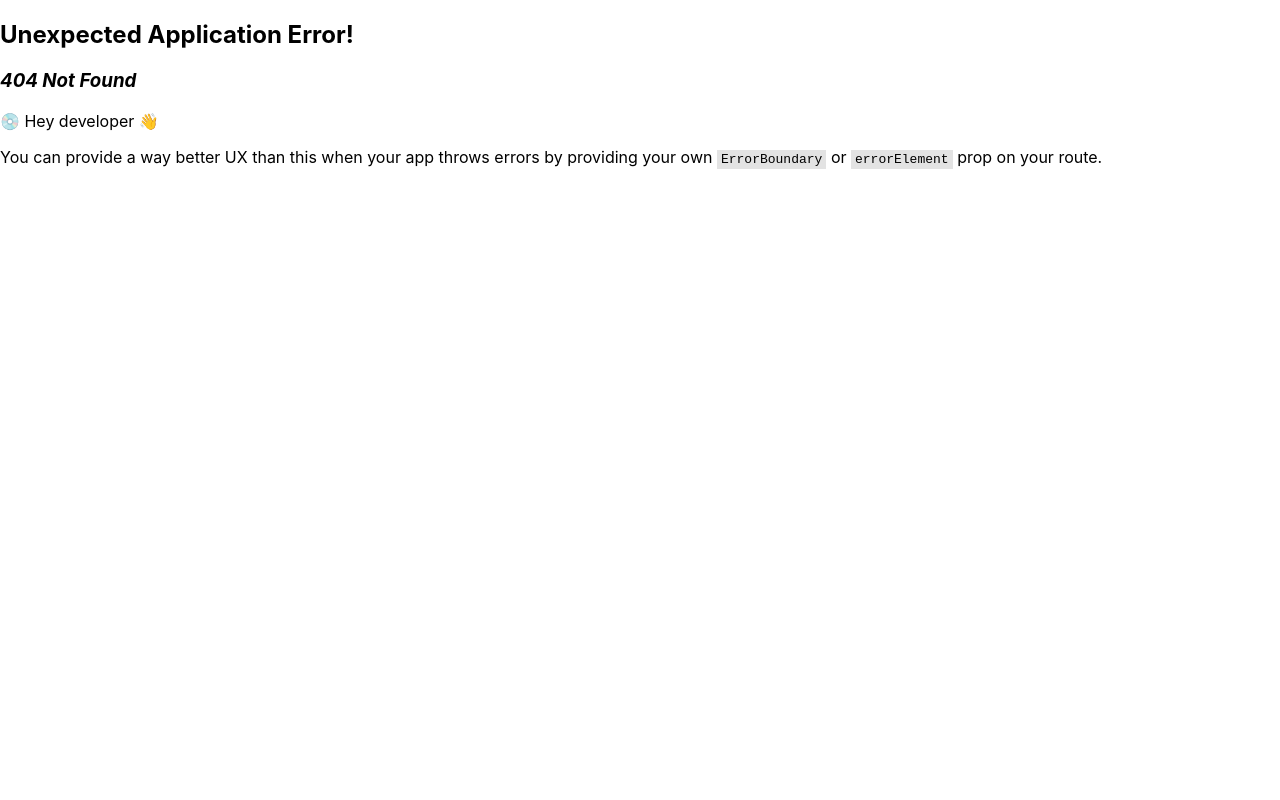
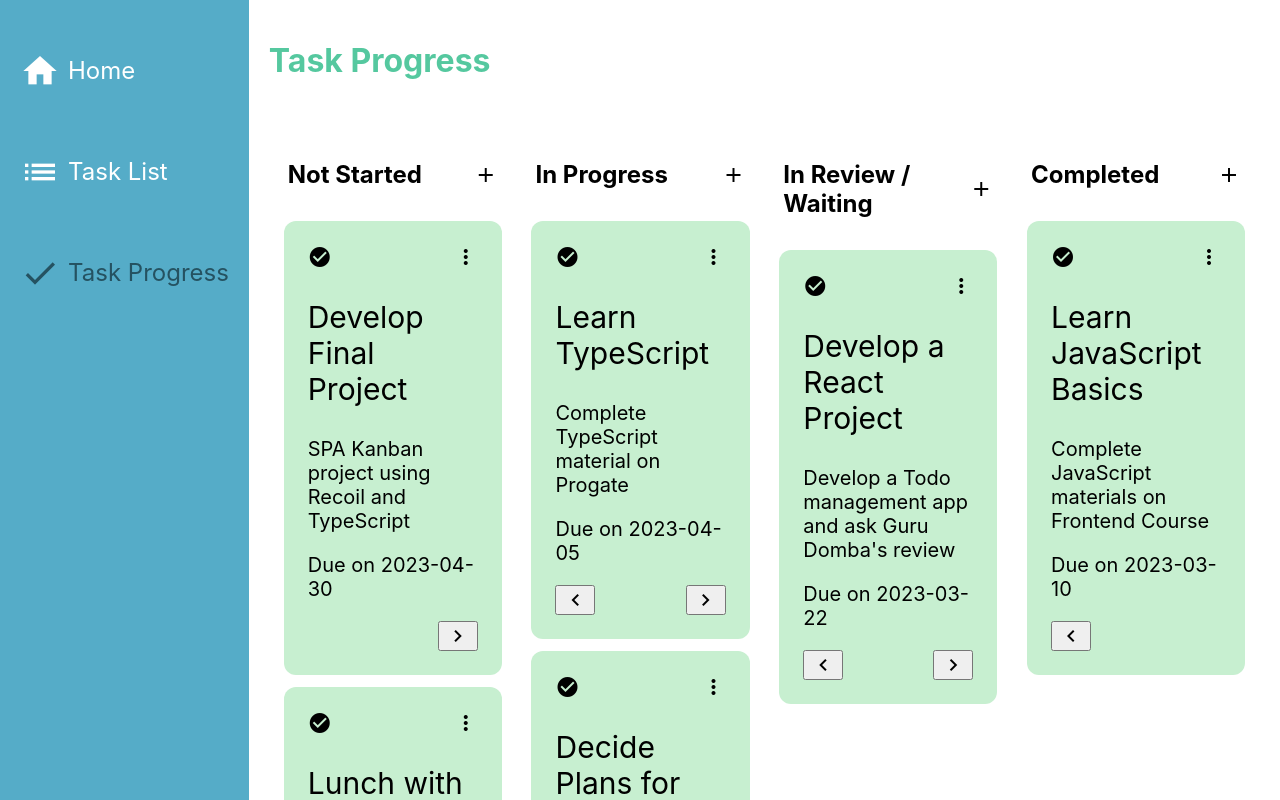
Before and after one commit to Navelle21/kanban-project-2, a React (Vite) app: page /task-progress in a window 1280 px wide. Before the commit this address had no page. Shown: the top 800 px of the page. Built offline with nearby package versions, Linux system fonts and the light colour scheme.

Commit message:
Develop the layouts of TaskList and TaskProgress pages

```diff
--- a/src/App.tsx
+++ b/src/App.tsx
@@ -1,6 +1,8 @@
 import React from 'react'
 import { RecoilRoot } from 'recoil'
 import TaskSummary from './features/tasks/components/TaskSummary'
+import TaskList from './features/tasks/components/TaskList/TaskList'
+import TaskProgress from './features/tasks/components/TaskProgress/TaskProgress'
 import {createBrowserRouter, RouterProvider} from 'react-router-dom'
 import SideMenuLayout from './layouts/SideMenuLayouts'
 
@@ -14,20 +16,12 @@ const router = createBrowserRouter([
         element: <TaskSummary />
       },
       {
-        path: 'task-list',
-        element: (
-          <div >
-            <h1>Task List</h1>
-          </div>
-        ),
+        path: '/task-list',
+        element: <TaskList />,
       },
       {
-        path: '/progress-management',
-        element: (
-          <div >
-            <h1>Task Progress</h1>
-          </div>
-        ),
+        path: '/task-progress',
+        element: <TaskProgress />,
       },
     ]
   }
--- a/src/components/SideMenu.tsx
+++ b/src/components/SideMenu.tsx
@@ -22,7 +22,7 @@ const SideMenu = (): JSX.Element => {
           <p style={styles.text}>Task List</p>
         </NavLink>
         <NavLink
-          to="/progress-management"
+          to="/task-progress"
           style={({ isActive }) => (isActive ? styles.activeLink : styles.link)}>
             <span className="material-icons" style={styles.icon}>
               done
--- a/src/features/tasks/TaskSelectors.ts
+++ b/src/features/tasks/TaskSelectors.ts
@@ -19,3 +19,30 @@ export const uncompletedTasksSelector = selector<Task[]>({
       })
     },
   })
+
+  export const notStartedTasksSelector = selector<Task[]>({
+    key: 'not_started_tasks',
+    get: ({ get }) => {
+      return get(tasksState).filter((task) => {
+        return task.progressOrder === 1
+      })
+    },
+  })
+
+  export const inProgressTasksSelector = selector<Task[]>({
+    key: 'in_progress_tasks',
+    get: ({ get }) => {
+      return get(tasksState).filter((task) => {
+        return task.progressOrder === 2
+      })
+    },
+  })
+
+  export const waitingTasksSelector = selector<Task[]>({
+    key: 'waiting_tasks',
+    get: ({ get }) => {
+      return get(tasksState).filter((task) => {
+        return task.progressOrder === 3
+      })
+    },
+  })
--- /dev/null
+++ b/src/features/tasks/components/TaskList/TaskList.tsx
@@ -0,0 +1,80 @@
+import React from 'react'
+import { useRecoilValue } from 'recoil'
+import { tasksState } from '../../TaskAtoms'
+import TaskListItem from './TaskListItem'
+import type { Task, CSSProperties } from '../../../../types'
+
+const TaskList = (): JSX.Element => {
+  const tasks: Task[] = useRecoilValue(tasksState)
+
+  return (
+    <div style={styles.container}>
+      <h1 style={styles.heading}>Your Tasks</h1>
+      <div style={styles.taskButtons}>
+        <button style={styles.button}>
+          <span className="material-icons">add</span>Add task
+        </button>
+        <button style={styles.button}>
+          <span className="material-icons">sort</span>Filter tasks
+        </button>
+      </div>
+      <div>
+        <div style={styles.tableHead}>
+          <div style={styles.tableHeaderTaskName}>Task Name</div>
+          <div style={styles.tableHeaderDetail}>Detail</div>
+          <div style={styles.tableHeaderDueDate}>Due Date</div>
+          <div style={styles.tableHeaderProgress}>Progress</div>
+        </div>
+        {tasks.map((task: Task) => {
+          return <TaskListItem task={task} key={task.id} />
+        })}
+      </div>
+    </div>
+  )
+}
+
+const styles: CSSProperties = {
+  container: {
+    padding: '20px',
+  },
+  heading: {
+    color: '#55C89F',
+    marginBottom: '60px',
+  },
+  taskButtons: {
+    display: 'flex',
+    marginBottom: '30px',
+    position: 'relative',
+  },
+  button: {
+    padding: '16px',
+    fontSize: '16px',
+    marginRight: '20px',
+    cursor: 'pointer',
+    display: 'flex',
+    alignItems: 'center',
+  },
+  tableHead: {
+    display: 'flex',
+    fontSize: '24px',
+    borderBottom: '1px solid #D8D8D8',
+  },
+  tableHeaderTaskName: {
+    padding: '16px',
+    width: '15%',
+  },
+  tableHeaderDetail: {
+    padding: '16px',
+    width: '30%',
+  },
+  tableHeaderDueDate: {
+    padding: '16px',
+    width: '10%',
+  },
+  tableHeaderProgress: {
+    padding: '16px',
+    width: '15%',
+  },
+}
+
+export default TaskList
--- /dev/null
+++ b/src/features/tasks/components/TaskList/TaskListItem.tsx
@@ -0,0 +1,80 @@
+import React from 'react'
+import type { Task, CSSProperties } from '../../../../types'
+
+const getProgressCategory = (progressOrder: number): string => {
+    switch (progressOrder) {
+      case 1:
+        return 'Not Started'
+      case 2:
+        return 'In Progress'
+      case 3:
+        return 'Waiting/In Review'
+      case 4:
+        return 'Completed'
+      default:
+        return 'Not Started'
+    }
+}
+
+interface TaskListItemProps {
+  task: Task
+}
+
+const TaskListItem = ({ task }: TaskListItemProps): JSX.Element => {
+  return (
+    <div style={styles.tableBody}>
+      <div style={styles.tableBodyTaskTitle}>
+        <span className="material-icons">check_circle</span>
+        {task.title}
+      </div>
+      <div style={styles.tableBodyDetail}>{task.detail}</div>
+      <div style={styles.tableBodyDueDate}>{task.dueDate}</div>
+      <div style={styles.tableBodyprogress}>
+        {getProgressCategory(task.progressOrder)}
+      </div>
+      <div>
+        <span className="material-icons" style={styles.menuIcon}>
+          more_horiz
+        </span>
+      </div>
+    </div>
+  )
+}
+
+const styles: CSSProperties = {
+  tableBody: {
+    display: 'flex',
+    alignItems: 'center',
+    borderBottom: '1px solid #D8D8D8',
+    fontSize: '20px',
+    position: 'relative',
+  },
+  tableBodyTaskTitle: {
+    width: '15%',
+    padding: '16px',
+    display: 'flex',
+    alignItems: 'center',
+    overflowWrap: 'anywhere',
+    borderRight: '1px solid #D8D8D8',
+  },
+  tableBodyDetail: {
+    width: '30%',
+    padding: '16px',
+    overflowWrap: 'anywhere',
+    borderRight: '1px solid #D8D8D8',
+  },
+  tableBodyDueDate: {
+    width: '10%',
+    padding: '16px',
+    borderRight: '1px solid #D8D8D8',
+  },
+  tableBodyprogress: {
+    width: '15%',
+    padding: '16px',
+  },
+  menuIcon: {
+    cursor: 'pointer',
+  },
+}
+
+export default TaskListItem
--- /dev/null
+++ b/src/features/tasks/components/TaskProgress/TaskCard.tsx
@@ -0,0 +1,71 @@
+import React from 'react'
+import type { Task, CSSProperties } from '../../../../types'
+
+interface TaskCardProps {
+  task: Task
+}
+
+const getArrowPositionStyle = (progressOrder: number): React.CSSProperties => {
+  const justifyContentValue: 'flex-end' | 'space-between' =
+    progressOrder === 1 ? 'flex-end' : 'space-between'
+  return {
+    display: 'flex',
+    justifyContent: justifyContentValue,
+  }
+}
+
+const TaskCard = ({ task }: TaskCardProps): JSX.Element => {
+  return (
+    <div style={styles.taskCard}>
+      <div style={styles.taskIcons}>
+        <div className="material-icons">check_circle</div>
+        <div className="material-icons" style={styles.menuIcon}>
+          more_vert
+        </div>
+      </div>
+      <p style={styles.taskTitle}>{task.title}</p>
+      <div>
+        <p>{task.detail}</p>
+      </div>
+      <div>
+        <p>Due on {task.dueDate}</p>
+      </div>
+      <div style={getArrowPositionStyle(task.progressOrder)}>
+        {task.progressOrder !== 1 && (
+          <button className="material-icons">chevron_left</button>
+        )}
+        {task.progressOrder !== 4 && (
+          <button className="material-icons">chevron_right</button>
+        )}
+      </div>
+    </div>
+  )
+}
+
+const styles: CSSProperties = {
+  taskCard: {
+    backgroundColor: '#C7EFD0',
+    borderRadius: '12px',
+    padding: '24px',
+    margin: '12px 0',
+    fontSize: '20px',
+    overflowWrap: 'anywhere',
+    position: 'relative',
+  },
+  taskIcons: {
+    display: 'flex',
+    justifyContent: 'space-between',
+  },
+  menuIcon: {
+    cursor: 'pointer',
+  },
+  taskTitle: {
+    fontSize: '30px',
+  },
+  arrowsContainer: {
+    display: 'flex',
+    justifyContent: 'space-between',
+  },
+}
+
+export default TaskCard
--- /dev/null
+++ b/src/features/tasks/components/TaskProgress/TaskColumn.tsx
@@ -0,0 +1,43 @@
+import React from 'react'
+import TaskCard from './TaskCard'
+import type { Task, CSSProperties } from '../../../../types'
+
+interface TaskColumnProps {
+  columnTitle: string
+  tasks: Task[]
+}
+
+const TaskColumn = ({ columnTitle, tasks }: TaskColumnProps): JSX.Element => {
+  return (
+    <div style={styles.categoryColumn}>
+      <div style={styles.columnTitleWrapper}>
+        <h2 style={styles.categoryTitle}>{columnTitle}</h2>
+        <div className="material-icons" style={styles.plusIcon}>
+          add
+        </div>
+      </div>
+      <div>
+        {tasks.map((task: Task) => {
+          return <TaskCard key={task.id} task={task} />
+        })}
+      </div>
+    </div>
+  )
+}
+
+const styles: CSSProperties = {
+  plusIcon: {
+    cursor: 'pointer',
+  },
+  categoryColumn: {
+    width: '22%',
+  },
+  columnTitleWrapper: {
+    display: 'flex',
+    justifyContent: 'space-between',
+    alignItems: 'center',
+    padding: '0 4px',
+  },
+}
+
+export default TaskColumn
--- /dev/null
+++ b/src/features/tasks/components/TaskProgress/TaskProgress.tsx
@@ -0,0 +1,61 @@
+import React from 'react'
+import { useRecoilValue } from 'recoil'
+import {
+  notStartedTasksSelector,
+  inProgressTasksSelector,
+  waitingTasksSelector,
+  completedTasksSelector,
+} from '../../TaskSelectors'
+import TaskColumn from './TaskColumn'
+import type { Task, CSSProperties } from '../../../../types'
+
+
+const TaskProgress = (): JSX.Element => {
+    const notStartedTasks: Task[] = useRecoilValue(notStartedTasksSelector)
+
+    const inProgressTasks: Task[] = useRecoilValue(inProgressTasksSelector)
+
+    const waitingTasks: Task[] = useRecoilValue(waitingTasksSelector)
+
+    const completedTasks: Task[] = useRecoilValue(completedTasksSelector)
+
+    return (
+      <div style={styles.container}>
+        <h1 style={styles.heading}>Task Progress</h1>
+        <div style={styles.taskCategories}>
+          <TaskColumn
+            columnTitle="Not Started"
+            tasks={notStartedTasks}
+          />
+          <TaskColumn
+            columnTitle="In Progress"
+            tasks={inProgressTasks}
+          />
+          <TaskColumn
+            columnTitle="In Review / Waiting"
+            tasks={waitingTasks}
+          />
+          <TaskColumn
+            columnTitle="Completed"
+            tasks={completedTasks}
+          />
+        </div>
+      </div>
+    )
+  }
+
+  const styles: CSSProperties = {
+    container: {
+      padding: '20px',
+    },
+    heading: {
+      color: '#55C89F',
+      marginBottom: '60px',
+    },
+    taskCategories: {
+      display: 'flex',
+      justifyContent: 'space-around',
+    },
+  }
+
+  export default TaskProgress
```
